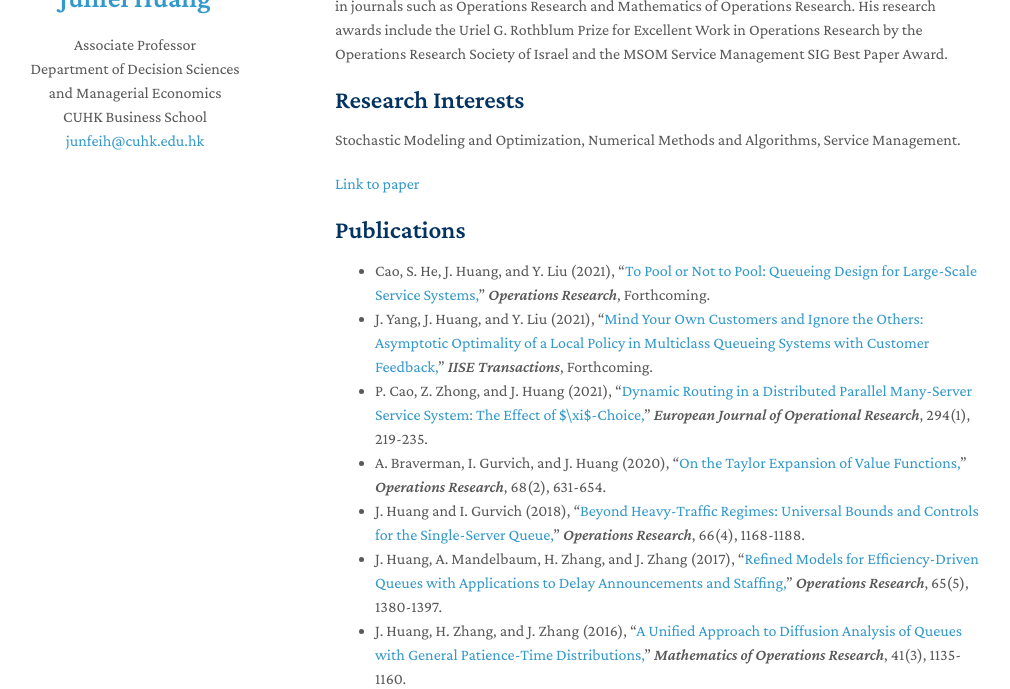
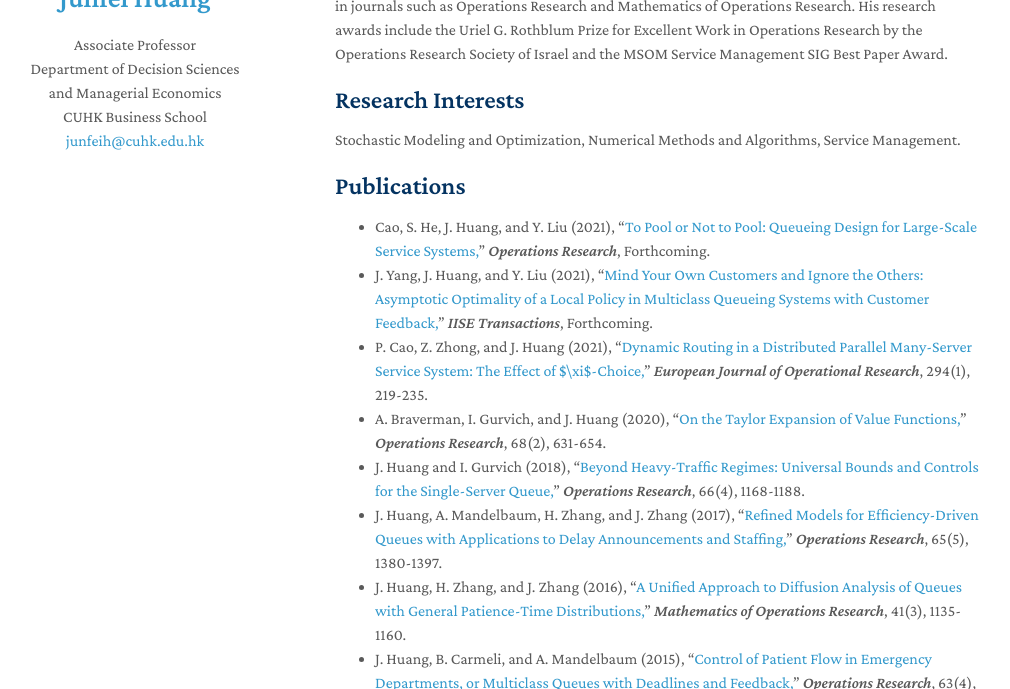
Before and after one commit to hjfcuhk/hjfcuhk.github.io, a Jekyll site: the page built from index.md, in a window 1280 px wide and 900 px high, cut to the strip 211-900 px from the top of the window. Shown: the whole strip, without its empty margins (135-1145 px from the left). Built offline with Jekyll 4.4.1, drawn with Linux system fonts in a browser that asks for light colours; nearby versions of some CDN libraries; a style sheet for code colours, icons or effects is not loaded; our own code applies the rules of GitHub Pages for plain Markdown files.

Commit message:
Finalized

```diff
--- a/index.md
+++ b/index.md
@@ -14,7 +14,6 @@ Stochastic Modeling and Optimization, Numerical Methods and Algorithms, Service
 
 - Gao X., J. Huang and J. Zhang. "[Optimal Control of Omnichannel Service Systemswith Delivery Guarantees,](./papers/GaoHuangZhang_2021.pdf)"
 - Gao X. and J. Huang"[Optimal Control of Make-to-Stock Systems](./papers/GaoHuang_2021.pdf)" -->
-[Link to paper](./papers/CaoHeHuangLiu_OR2021.pdf)
 
 ## Publications
 
```
